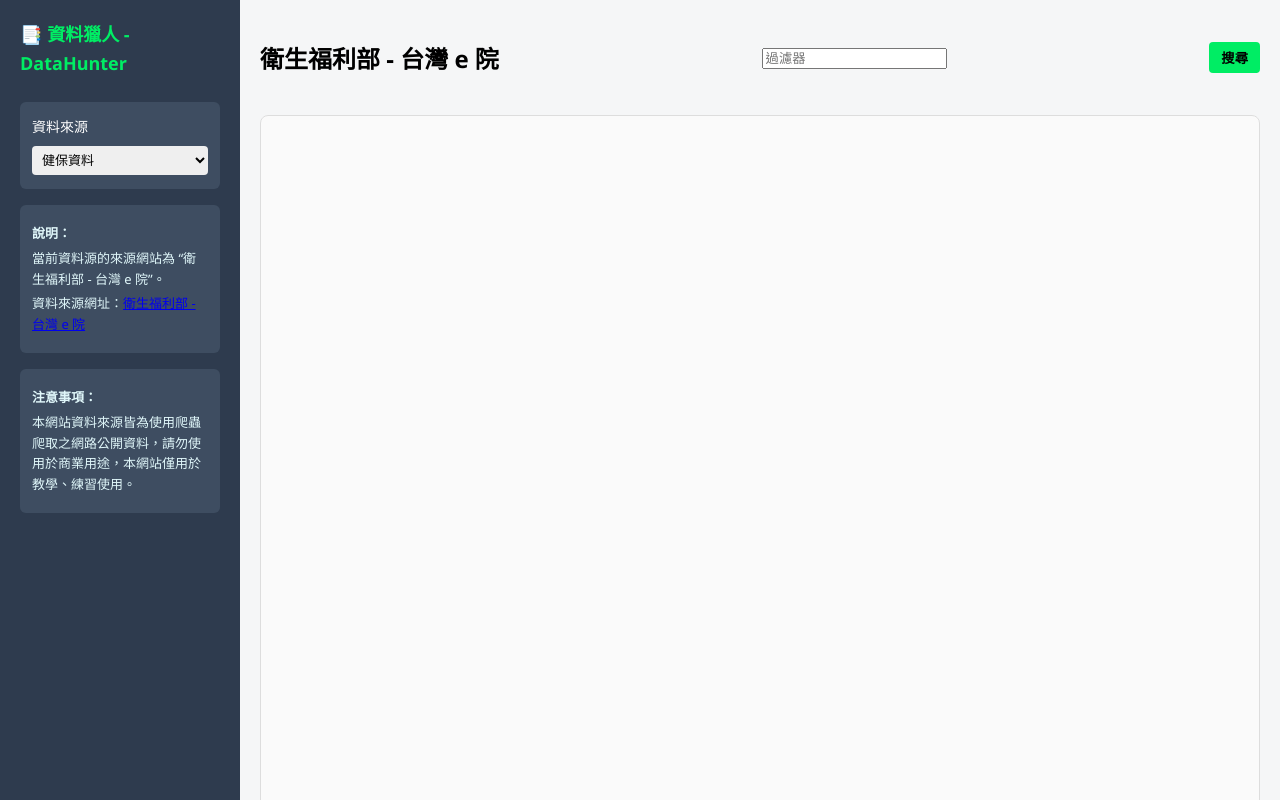
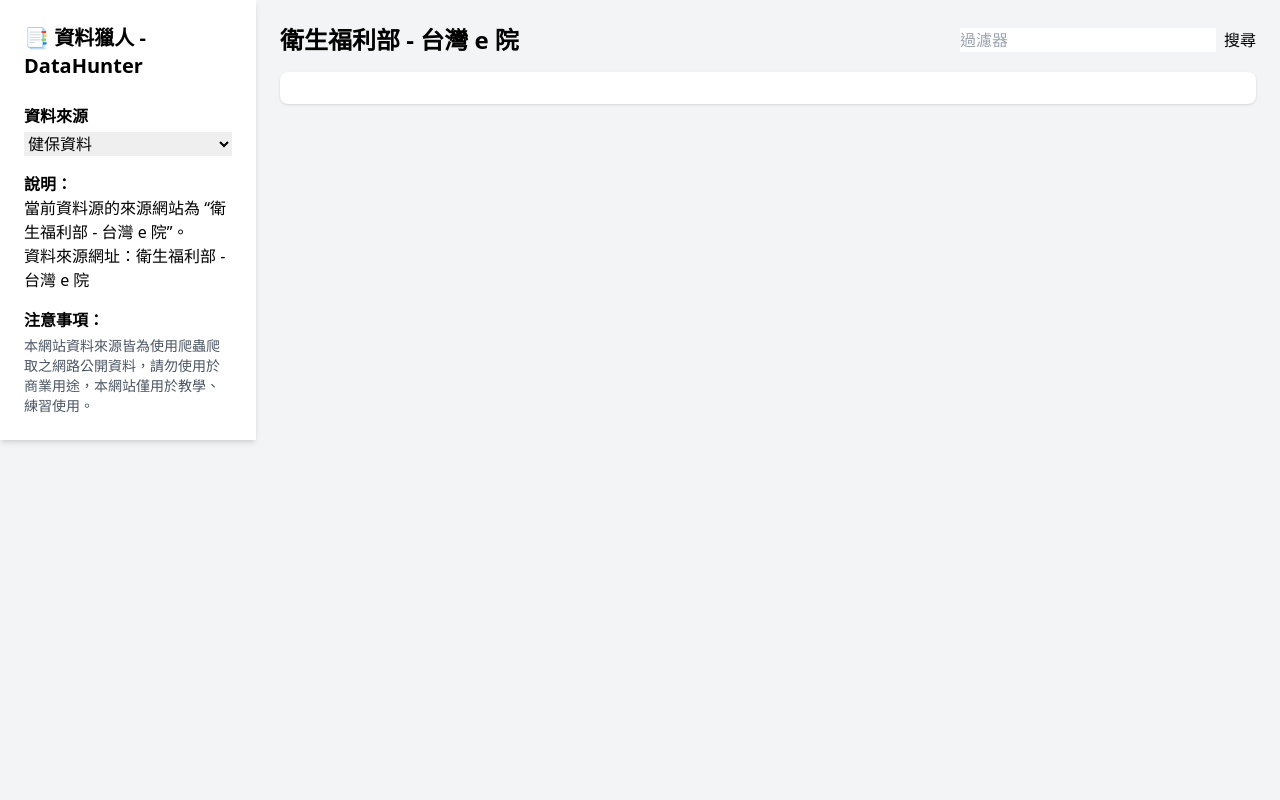
Before and after one commit to nickchen1998/DataHunter, a Django app: page /symptoms/list/ in a window 1280 px wide. Run offline with Django 5.2, Linux system fonts and the light colour scheme; data that the repository does not hold is empty; some libraries are stand-ins or nearby versions.

Commit message:
GIT 提交訊息：
重構：重新設計前端版面和樣式

- 修改樣式表連結以新增 TailwindCSS 和 DaisyUI 的腳本
- 修改側邊欄的版面，改為使用具有類別屬性的 `aside` 元素
- 更新來源選擇下拉式選單的樣式和結構
- 改進來源描述區段的樣式和版面
- 重構主要內容區域以使用 `main` 元素並調整標題版面
- 在主要內容區域新增過濾輸入欄位和搜尋按鈕
- 重新設計資料表格容器和資料表格區段
- 加強資料表格及其內容的樣式和版面
- 重構切換按鈕的事件綁定腳本並移至 `DOMContentLoaded` 事件監聽器內
- 改進 `symptoms.html

Signed-off-by: nick <nickchen1998@gmail.com>

```diff
--- a/templates/base.html
+++ b/templates/base.html
@@ -4,72 +4,58 @@
 <head>
     <meta charset="UTF-8"/>
     <title>資料獵人 - DataHunter</title>
-    <link rel="stylesheet" href="{% static 'css/style.css' %}">
+    <script src="https://cdn.tailwindcss.com"></script>
+    <script src="https://cdn.jsdelivr.net/npm/daisyui@latest"></script>
 </head>
-<body>
+<body class="min-h-screen bg-gray-100">
 
-{#<div class="layout-container">#}
+<div class="flex">
     <!-- 左側側欄 -->
-<div class="sidebar">
-    <div class="section logo">
-        <h2>📑 資料獵人 - DataHunter</h2>
-    </div>
+    <aside class="w-64 bg-white shadow-md p-6">
+        <h2 class="text-xl font-bold mb-6">📑 資料獵人 - DataHunter</h2>
 
-    <div class="section">
-        <label for="source-select">資料來源</label>
-        <select id="source-select" class="dropdown">
+        <div class="mb-4">
+            <label for="source-select" class="block font-semibold mb-1">資料來源</label>
+            <select id="source-select" class="select select-bordered w-full">
                 <option>健保資料</option>
                 <option>疾病通報</option>
                 <option>開放API</option>
             </select>
         </div>
 
-    <div class="section description">
-        <p><strong>說明：</strong></p>
+        <div class="mb-4">
+            <p class="font-semibold">說明：</p>
             {% block source-description %}{% endblock %}
         </div>
-    <div class="section description">
-        <p><strong>注意事項：</strong></p>
-        <p>本網站資料來源皆為使用爬蟲爬取之網路公開資料，請勿使用於商業用途，本網站僅用於教學、練習使用。</p>
+
+        <div>
+            <p class="font-semibold">注意事項：</p>
+            <p class="text-sm text-gray-600 mt-1">
+                本網站資料來源皆為使用爬蟲爬取之網路公開資料，請勿使用於商業用途，本網站僅用於教學、練習使用。
+            </p>
+        </div>
+    </aside>
+
+    <!-- 主內容區 -->
+    <main class="flex-1 p-6">
+        <div class="flex items-center justify-between mb-4">
+            <div class="text-2xl font-bold">{% block source-name %}{% endblock %}</div>
+
+            <div class="flex space-x-2">
+                <label>
+                    <input type="text" placeholder="過濾器" class="input input-bordered w-64"/>
+                </label>
+                <button class="btn btn-primary">搜尋</button>
             </div>
         </div>
 
-
-<!-- 主內容區 -->
-<div class="main-content">
-    <div class="header">
-        {% block source-name %}{% endblock %}
-        <label>
-            <input type="text" placeholder="過濾器" style="flex: 2;"/>
-        </label>
-        <button class="btn">搜尋</button>
-    </div>
-
-
-    <div class="data-table-container">
-
-        <!-- 資料呈現區塊 -->
-        <div class="data-table">
+        <!-- 資料表格與內容區 -->
+        <div class="bg-white rounded-lg shadow p-4">
             {% block data-table %}{% endblock %}
         </div>
 
-        <!-- API 範例區塊 -->
-{#        <div class="data-table">#}
-{#            <div class="doc-card">#}
-{#                <div>Request Example</div>#}
-{#            </div>#}
-{#            <div class="doc-card">#}
-{#                <div>Response Example</div>#}
-{#            </div>#}
-{#        </div>#}
-
+    </main>
 </div>
-
-</div>
-{#</div>#}
-
-</body>
-</html>
 
 <!-- 展開/收合的小腳本 -->
 <script>
@@ -88,7 +74,6 @@
         }
     }
 
-    // 綁定所有的 toggle 按鈕
     document.addEventListener('DOMContentLoaded', function () {
         const buttons = document.querySelectorAll('.toggle-button');
         buttons.forEach(function (button) {
@@ -100,3 +85,5 @@
         });
     });
 </script>
+</body>
+</html>
--- a/templates/symptoms.html
+++ b/templates/symptoms.html
@@ -10,43 +10,45 @@
 {% endblock %}
 
 {% block data-table %}
+    <div class="grid grid-cols-1 gap-4">
         {% for data in object_list %}
-        <div class="doc-card">
-            <div><strong>id：</strong>{{ data.id }}</div>
-            <div><strong>gender：</strong>{{ data.gender }}</div>
-            <div><strong>subject_id：</strong>{{ data.subject_id }}</div>
-            <div><strong>symptom：</strong>{{ data.symptom }}</div>
+            <div class="card shadow-md bg-white p-4 border border-gray-200">
+                <div class="grid grid-cols-2 gap-2 text-sm text-gray-800">
+                    <div><span class="font-semibold">ID：</span>{{ data.id }}</div>
+                    <div><span class="font-semibold">Gender：</span>{{ data.gender }}</div>
+                    <div><span class="font-semibold">Subject ID：</span>{{ data.subject_id }}</div>
+                    <div><span class="font-semibold">Symptom：</span>{{ data.symptom }}</div>
 
-            <!-- 處理 question -->
-            <div>
-                <strong>question：</strong>
-                {% if data.question|length > 100 %}
-                    <span id="question-preview-{{ data.id }}">{{ data.question|slice:":50" }}...</span>
-                    <span id="question-full-{{ data.id }}" style="display: none;">{{ data.question }}</span>
-                    <button data-id="{{ data.id }}" data-field="question" class="toggle-button">展開</button>
+                    <!-- question 欄 -->
+                    <div class="col-span-2">
+                        <span class="font-semibold">Question：</span>
+                        {% if data.question|length > 20 %}
+                            <span id="question-preview-{{ data.id }}">{{ data.question|slice:":20" }}...</span>
+                            <span id="question-full-{{ data.id }}" class="hidden">{{ data.question }}</span>
+                            <button data-id="{{ data.id }}" data-field="question" class="btn btn-xs btn-outline btn-info ml-2 toggle-button">展開</button>
                         {% else %}
                             {{ data.question }}
                         {% endif %}
                     </div>
 
-            <div><strong>question_time：</strong>{{ data.question_time }}</div>
+                    <div><span class="font-semibold">Question Time：</span>{{ data.question_time }}</div>
 
-            <!-- 處理 answer -->
-            <div>
-                <strong>answer：</strong>
-                {% if data.answer|length > 100 %}
-                    <span id="answer-preview-{{ data.id }}">{{ data.answer|slice:":50" }}...</span>
-                    <span id="answer-full-{{ data.id }}" style="display: none;">{{ data.answer }}</span>
-                    <button data-id="{{ data.id }}" data-field="answer" class="toggle-button">展開</button>
+                    <!-- answer 欄 -->
+                    <div class="col-span-2">
+                        <span class="font-semibold">Answer：</span>
+                        {% if data.answer|length > 20 %}
+                            <span id="answer-preview-{{ data.id }}">{{ data.answer|slice:":20" }}...</span>
+                            <span id="answer-full-{{ data.id }}" class="hidden">{{ data.answer }}</span>
+                            <button data-id="{{ data.id }}" data-field="answer" class="btn btn-xs btn-outline btn-info ml-2 toggle-button">展開</button>
                         {% else %}
                             {{ data.answer }}
                         {% endif %}
                     </div>
 
-            <div><strong>answer_time：</strong>{{ data.answer_time }}</div>
-            <div><strong>created_at：</strong>{{ data.created_at }}</div>
+                    <div><span class="font-semibold">Answer Time：</span>{{ data.answer_time }}</div>
+                    <div><span class="font-semibold">Created At：</span>{{ data.created_at }}</div>
+                </div>
             </div>
         {% endfor %}
-
-
+    </div>
 {% endblock %}
```
Lines whose indentation alone changed are shown as unchanged.
